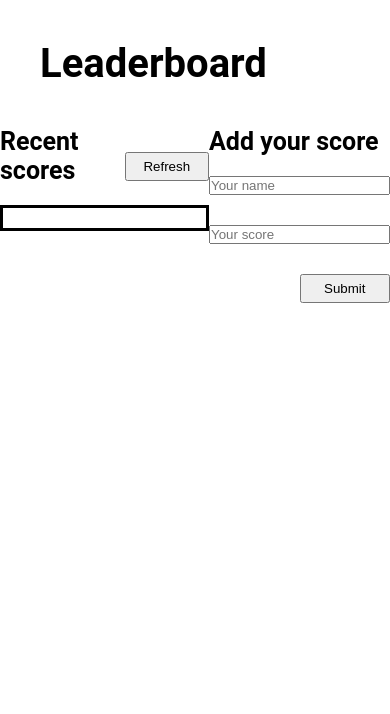
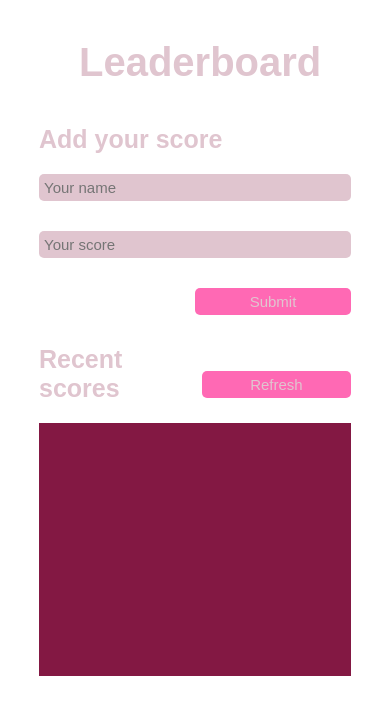
Before and after one commit to J-C-S-V/leaderboard-project, a website built with webpack: page src/index.html in a window 390 px wide. Built offline with nearby package versions, Linux system fonts and the light colour scheme; a web font is replaced by a local one.

Commit message:
Add style to score app

```diff
--- a/src/index.html
+++ b/src/index.html
@@ -9,7 +9,7 @@
   <body>
     <header class="header"><h1>Leaderboard</h1></header>
     <main class="main">
-      <section>
+      <section class="main__section-1">
         <div class="main__header-container">
           <h2 class="main__h">Recent scores</h2>
           <button class="main__button">Refresh</button>
@@ -24,7 +24,7 @@
           <li>Name: 18</li> -->
         </ul>
       </section>
-      <section>
+      <section class="main__section-2">
         <h2 class="main__h">Add your score</h2>
         <form class="form" onsubmit="return false">
           <input
--- a/src/index.scss
+++ b/src/index.scss
@@ -1,6 +1,11 @@
-$primary-black: #000;
+@import url('https://fonts.googleapis.com/css2?family=Chivo+Mono&display=swap');
+
+$primary-maroon: #831843;
+$secondary-maroon: #9d174d;
+$third-maroon: #ff69b4;
+$primary-white: #e0c5cf;
 $primary-grey: #c5c5c5;
-$primary-font: 'Roboto', sans-serif;
+$primary-font: 'Chivo Mono', sans-serif;
 
 *,
 *::before,
@@ -17,11 +22,17 @@ html {
 body {
   font-size: 2rem;
   font-family: $primary-font;
-  margin: auto;
+  margin: auto 10%;
+  color: $primary-white;
 }
 
 .header {
   margin: 4rem;
+}
+
+.main {
+  display: flex;
+  justify-content: space-around;
 }
 
 .main__header-container {
@@ -34,19 +45,47 @@ body {
   padding: 0.5rem;
 }
 
-.main {
-  display: flex;
-  justify-content: space-around;
+.main__h {
+  font-size: 2.5rem;
+  margin-bottom: 2rem;
+}
+
+button {
+  background-color: $third-maroon;
+  color: $primary-white;
+  border: none;
+  border-radius: 0.5rem;
+  font-size: 1.5rem;
+  font-family: $primary-font;
+}
+
+input {
+  background-color: $primary-white;
+  border: none;
+  border-radius: 0.5rem;
+  font-size: 1.5rem;
+  font-family: $primary-font;
+  padding: 0.5rem;
+}
+
+button:hover {
+  background-color: $secondary-maroon;
+  cursor: pointer;
+}
+
+.ul li:nth-child(odd) {
+  background-color: $secondary-maroon;
+}
+
+li {
+  padding: 1rem;
 }
 
 .ul {
   list-style: none;
-  border: 3px solid $primary-black;
-  padding: 1rem;
-}
-
-.ul li:nth-child(odd) {
-  background-color: $primary-grey;
+  background-color: $primary-maroon;
+  height: 50vh;
+  overflow-y: scroll;
 }
 
 .form {
@@ -64,7 +103,16 @@ body {
   align-self: flex-end;
 }
 
-.main__h {
-  font-size: 2.5rem;
-  margin-bottom: 2rem;
+@media (max-width: 768px) {
+  .main {
+    flex-direction: column;
+  }
+
+  .main__section-1 {
+    order: 1;
+  }
+
+  .ul {
+    height: 30vh;
+  }
 }
--- a/src/modules/getApi.js
+++ b/src/modules/getApi.js
@@ -5,13 +5,13 @@ const ul = document.querySelector('.ul');
 const fetchData = async () => {
   try {
     const response = await fetch(
-      `https://us-central1-js-capstone-backend.cloudfunctions.net/api/games/${gameId}/scores/`,
+      `https://us-central1-js-capstone-backend.cloudfunctions.net/api/games/${gameId}/scores/`
     );
     ul.innerHTML = '';
     const data = await response.json();
     for (let i = 0; i < data.result.length; i += 1) {
       const li = document.createElement('li');
-      li.innerHTML = `<li>${data.result[i].user}: ${data.result[i].score}</li>`;
+      li.innerHTML = `${data.result[i].user}: ${data.result[i].score}`;
       ul.appendChild(li);
     }
   } catch (error) {
--- a/src/modules/postApi.js
+++ b/src/modules/postApi.js
@@ -15,10 +15,12 @@ const postData = () => {
 
   fetch(
     `https://us-central1-js-capstone-backend.cloudfunctions.net/api/games/${gameId}/scores/`,
-    options,
+    options
   )
     .then((response) => response.json())
-    .then((data) => console.log(data));
+    .then((data) =>
+      data && data.result ? alert(JSON.stringify(data.result)) : null
+    );
 };
 
 export default postData;
```
